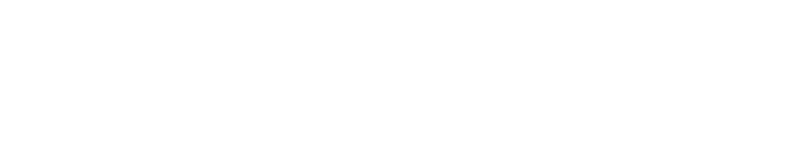
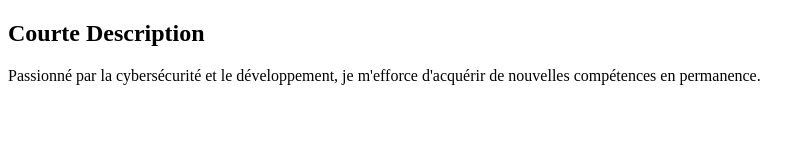
Before and after one commit to Daren-yann/mon-cv, a plain HTML site: page index.html in a window 1280 px wide. Shown: the whole page, without its empty margins (0-810 px from the left). Drawn offline with Linux system fonts and the light colour scheme.

Commit message:
mise en place de la section description

```diff
--- a/index.html
+++ b/index.html
@@ -7,6 +7,9 @@
     <link rel="stylesheet" href="style.css">
 </head>
 <body>
-
+    <section>
+        <h2>Courte Description</h2>
+        <p>Passionné par la cybersécurité et le développement, je m'efforce d'acquérir de nouvelles compétences en permanence.</p>
+    </section>
 </body>
 </html>
```
